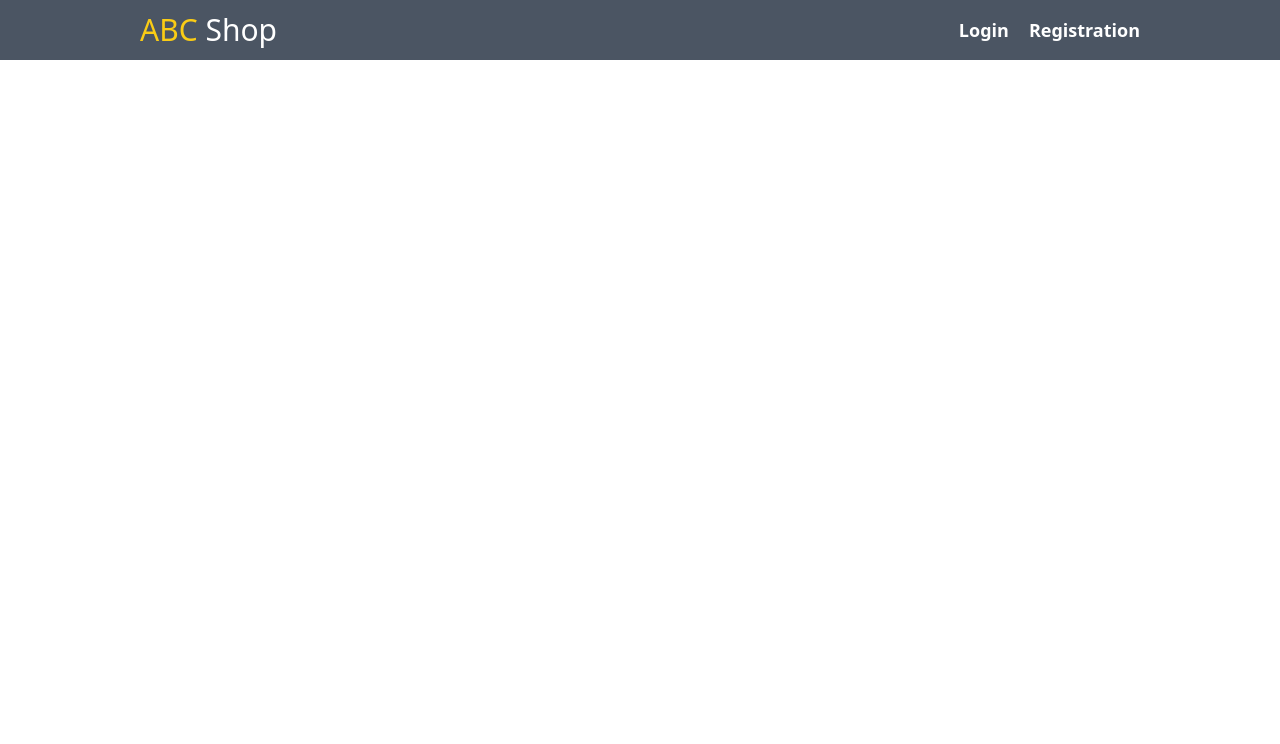
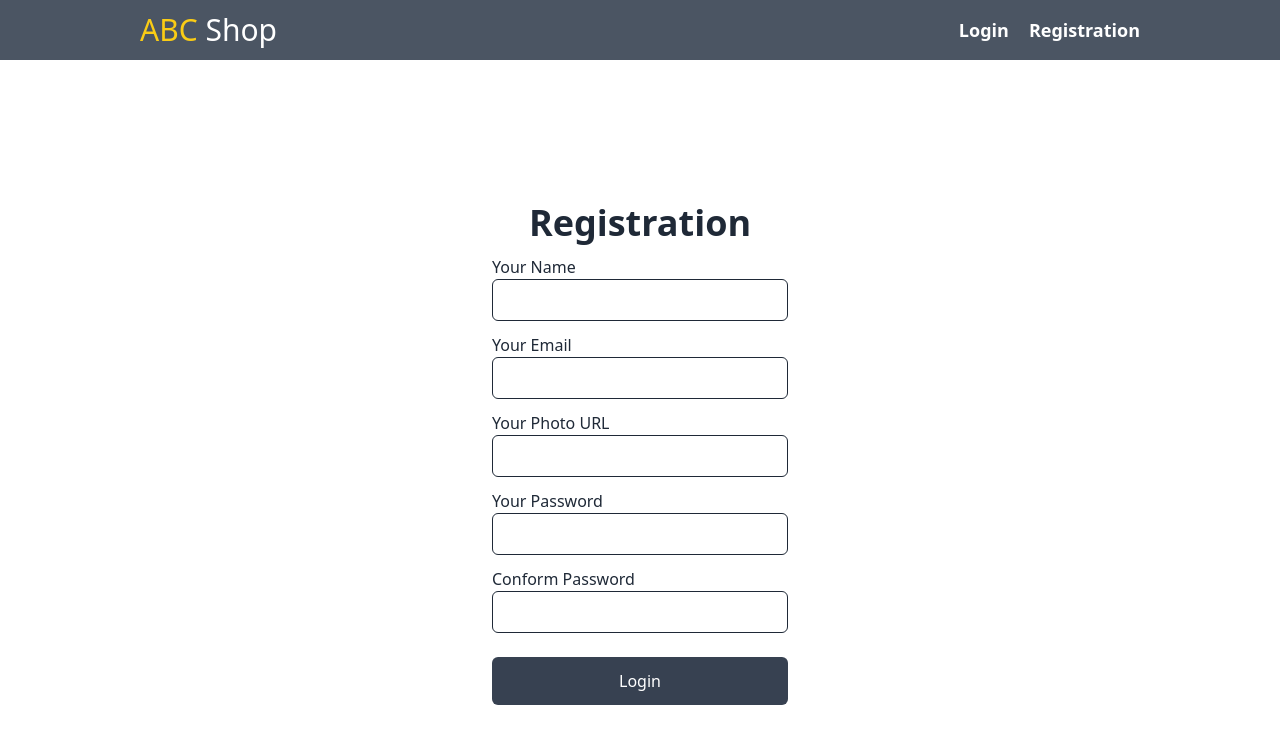
Before and after one commit to sadekcric/scic-job-task-2-client, a React (Vite) app: page /register in a window 1280 px wide. Shown: the top 744 px of the page. Built offline with nearby package versions, Linux system fonts and the light colour scheme.

Commit message:
react router dom and firebase setup done

```diff
--- a/package.json
+++ b/package.json
@@ -11,8 +11,12 @@
   },
   "dependencies": {
     "firebase": "^10.12.5",
+    "localforage": "^1.10.0",
+    "match-sorter": "^6.3.4",
     "react": "^18.3.1",
-    "react-dom": "^18.3.1"
+    "react-dom": "^18.3.1",
+    "react-router-dom": "^6.26.0",
+    "sort-by": "^1.2.0"
   },
   "devDependencies": {
     "@eslint/js": "^9.8.0",
--- a/src/App.jsx
+++ b/src/App.jsx
@@ -1,9 +1,11 @@
+import { Outlet } from "react-router-dom";
 import Navbar from "./component/Navbar/Navbar";
 
 function App() {
   return (
     <>
       <Navbar />
+      <Outlet />
     </>
   );
 }
--- a/src/component/Navbar/Login.jsx
+++ b/src/component/Navbar/Login.jsx
@@ -8,13 +8,9 @@ const Login = () => {
     console.log(email, password);
   };
   return (
-    <dialog id="my_modal_2" className="modal">
-      <div className="modal-box">
-        <form method="dialog">
-          <button className="btn btn-sm btn-circle btn-ghost text-red-400 font-semibold absolute right-2 top-2">✕</button>
-        </form>
+    <div className=" mx-auto min-h-screen flex  flex-col  items-center justify-center">
       <h2 className="text-center text-4xl font-semibold text-gray-800">Login</h2>
-        <form onSubmit={handleLogin} className="text-gray-800">
+      <form onSubmit={handleLogin} className="text-gray-800 lg:w-1/4 p-3">
         <div>
           <h4>Your Email</h4>
           <input type="email" name="email" required className="py-2 px-3 rounded-md mb-3 border-gray-800 border w-full" />
@@ -28,7 +24,6 @@ const Login = () => {
         </button>
       </form>
     </div>
-    </dialog>
   );
 };
 
--- a/src/component/Navbar/Navbar.jsx
+++ b/src/component/Navbar/Navbar.jsx
@@ -1,3 +1,4 @@
+import { Link } from "react-router-dom";
 import Login from "./Login";
 import Registration from "./Registration";
 
@@ -11,11 +12,12 @@ const Navbar = () => {
           </h1>
         </div>
         <div className="flex gap-5 text-lg font-semibold">
-          <button onClick={() => document.getElementById("my_modal_2").showModal()}>Login</button>
-          <Login />
-
-          <button onClick={() => document.getElementById("my_modal_3").showModal()}>Registration</button>
-          <Registration />
+          <button>
+            <Link to="/login">Login</Link>
+          </button>
+          <button>
+            <Link to="/register">Registration</Link>
+          </button>
         </div>
       </div>
     </div>
--- a/src/component/Navbar/Registration.jsx
+++ b/src/component/Navbar/Registration.jsx
@@ -10,16 +10,10 @@ const Registration = () => {
     console.log(name, email, password, conformPassword);
   };
   return (
-    <dialog id="my_modal_3" className="modal">
-      <div className="modal-box">
-        <form method="dialog">
-          {/* if there is a button in form, it will close the modal */}
-          <button className="btn btn-sm btn-circle btn-ghost text-red-400 font-semibold absolute right-2 top-2">✕</button>
-        </form>
-
+    <div className=" mx-auto min-h-screen flex  flex-col  items-center justify-center">
       <h2 className="text-center text-4xl font-semibold text-gray-800">Registration</h2>
 
-        <form onSubmit={handleRegister} className="text-gray-800">
+      <form onSubmit={handleRegister} className="text-gray-800 lg:w-1/4 p-3">
         <div>
           <h4>Your Name</h4>
           <input type="text" name="name" required className="py-2 px-3 rounded-md mb-3 border-gray-800 border w-full" />
@@ -45,7 +39,6 @@ const Registration = () => {
         </button>
       </form>
     </div>
-    </dialog>
   );
 };
 
--- a/src/main.jsx
+++ b/src/main.jsx
@@ -1,10 +1,30 @@
-import { StrictMode } from 'react'
-import { createRoot } from 'react-dom/client'
-import App from './App.jsx'
-import './index.css'
+import { StrictMode } from "react";
+import { createRoot } from "react-dom/client";
+import App from "./App.jsx";
+import "./index.css";
+import { createBrowserRouter, RouterProvider } from "react-router-dom";
+import Login from "./component/Navbar/Login.jsx";
+import Registration from "./component/Navbar/Registration.jsx";
 
-createRoot(document.getElementById('root')).render(
+const router = createBrowserRouter([
+  {
+    path: "/",
+    element: <App />,
+    children: [
+      {
+        path: "login",
+        element: <Login />,
+      },
+      {
+        path: "register",
+        element: <Registration />,
+      },
+    ],
+  },
+]);
+
+createRoot(document.getElementById("root")).render(
   <StrictMode>
-    <App />
-  </StrictMode>,
-)
+    <RouterProvider router={router} />
+  </StrictMode>
+);
```
Also changed, not shown: 1 other file (tests, documents, lock files or other folders). Lines whose indentation alone changed are shown as unchanged.
